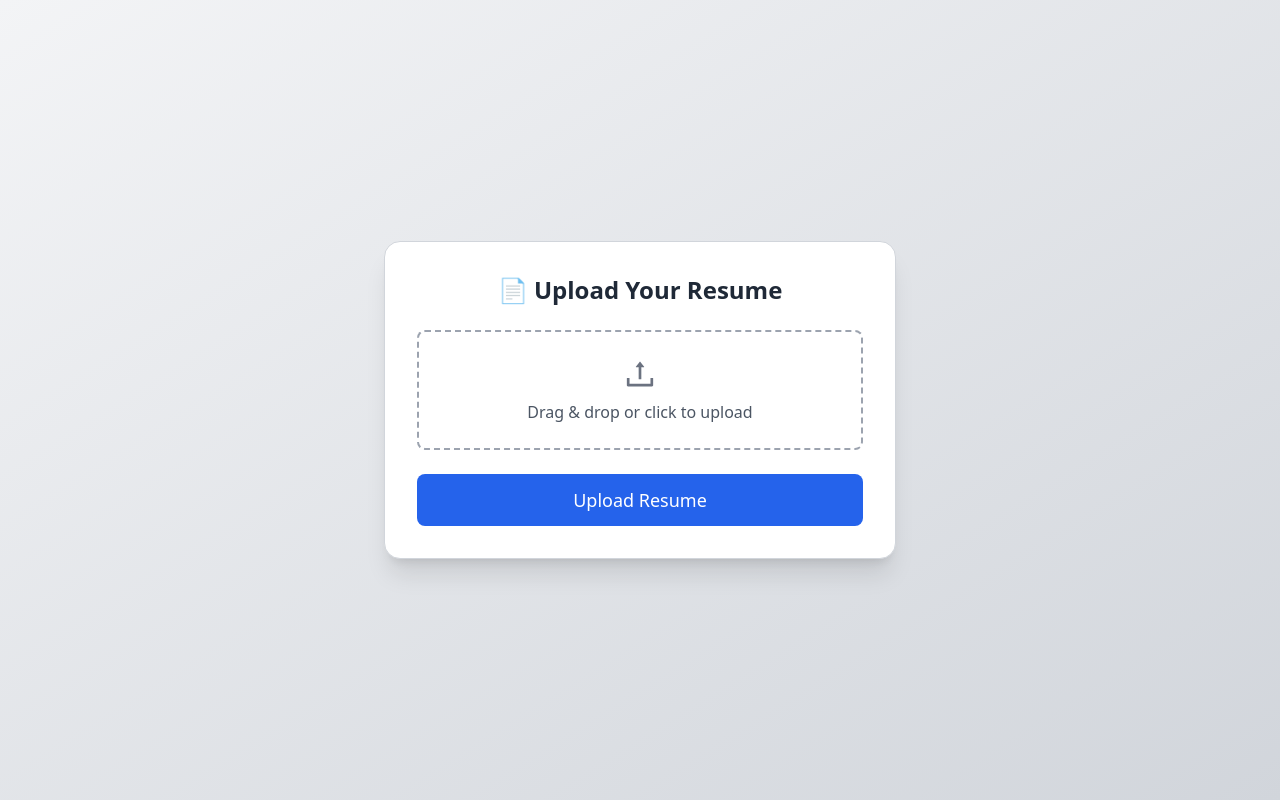
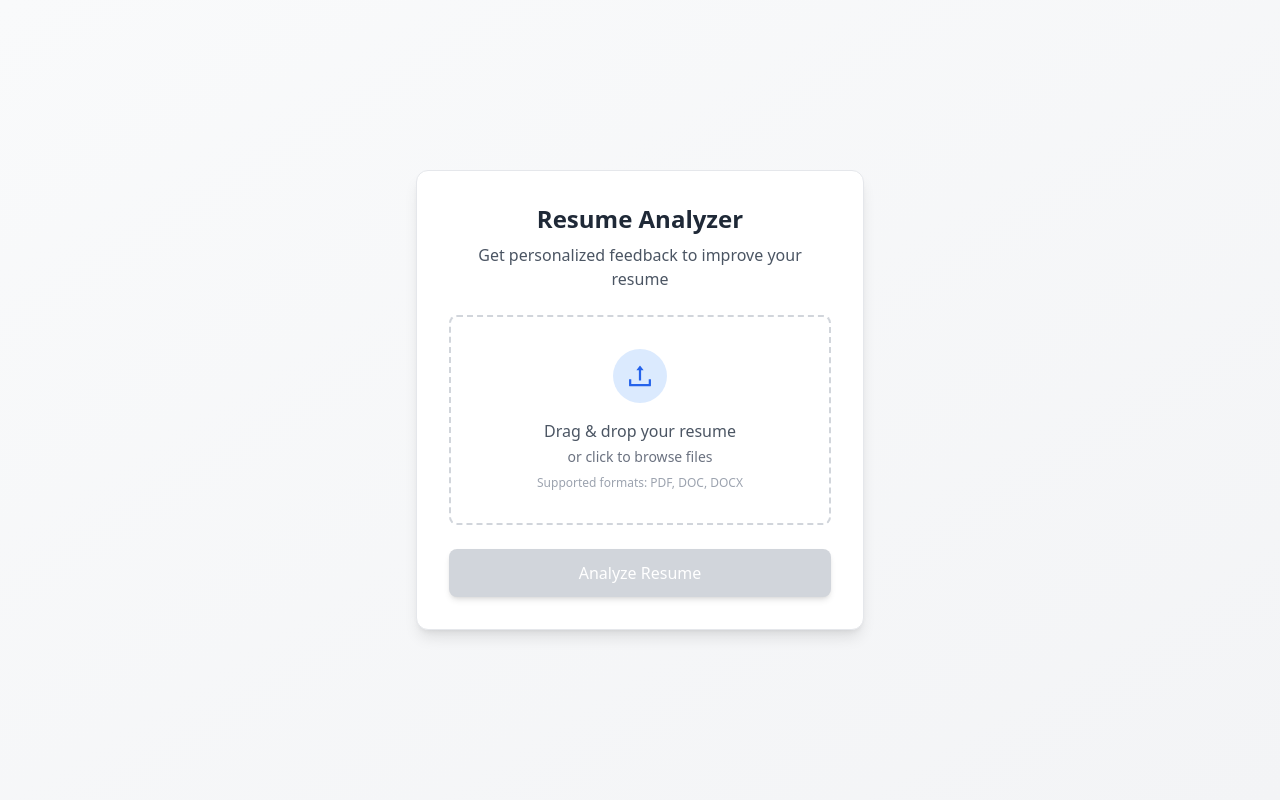
Before and after one commit to deepesh1793/Aceprep, a Next.js app: page /resumeupload in a window 1280 px wide. Built offline with nearby package versions, Linux system fonts and the light colour scheme.

Commit message:
all functionalities done

```diff
--- a/pages/demo.tsx
+++ b/pages/demo.tsx
@@ -99,7 +99,7 @@ export default function DemoPage() {
   const generateQuestionsWithGemini = async (topic: string) => {
     try {
       const model = genAI.getGenerativeModel({ model: "gemini-1.5-flash" });
-      const prompt = `Generate 3 short and concise random interview questions related to the topic: ${topic}. Ensure they are easy to medium difficulty and relevant for job interviews.`;
+      const prompt = `Generate 5 short and concise random interview questions related to the topic: ${topic}. Ensure they are easy to medium difficulty and relevant for job interviews.`;
       const response = await model.generateContent(prompt);
       const result = await response.response;
       const generatedQuestions = result.text().trim().split("\n"); // Split questions by newline
--- a/pages/resumeupload.tsx
+++ b/pages/resumeupload.tsx
@@ -1,5 +1,6 @@
 import { useState } from "react";
-import { AiOutlineUpload, AiOutlineCheckCircle, AiOutlineLoading3Quarters } from "react-icons/ai";
+import { AiOutlineUpload, AiOutlineCheckCircle, AiOutlineLoading3Quarters, AiOutlineDownload } from "react-icons/ai";
+import { FiX } from "react-icons/fi";
 
 const ResumeUpload = () => {
   const [file, setFile] = useState<File | null>(null);
@@ -30,18 +31,48 @@ const ResumeUpload = () => {
     });
 
     const result = await response.json();
-    setFeedback(result.feedback.split("\n")); // Assuming feedback is newline-separated
+    setFeedback(result.feedback.split("\n"));
     setLoading(false);
     setUploaded(true);
   };
 
+  const handleRemoveFile = () => {
+    setFile(null);
+  };
+
+  const downloadResults = () => {
+    // Create a text blob with the feedback
+    const reportHeader = `Resume Analysis Report\nDate: ${new Date().toLocaleDateString()}\n\n`;
+    const fileInfo = `Original File: ${file?.name}\nFile Size: ${(file?.size && (file.size / 1024 / 1024).toFixed(2)) || '0'} MB\n\n`;
+    const feedbackText = feedback.join("\n\n");
+    const nextSteps = "\n\nNext Steps:\nImplement these suggestions to strengthen your resume and increase your chances of landing interviews.";
+
+    const fullReport = reportHeader + fileInfo + "Key Findings:\n" + feedbackText + nextSteps;
+
+    const blob = new Blob([fullReport], { type: "text/plain" });
+    const url = URL.createObjectURL(blob);
+    const a = document.createElement("a");
+    a.href = url;
+    a.download = "resume_feedback_report.txt";
+    document.body.appendChild(a);
+    a.click();
+    document.body.removeChild(a);
+    URL.revokeObjectURL(url);
+  };
+
   return (
-    <div className="min-h-screen flex justify-center items-center bg-gradient-to-br from-gray-100 to-gray-300 dark:from-gray-900 dark:to-gray-800">
-      <div className="flex flex-col items-center gap-6 p-8 bg-white dark:bg-gray-800 shadow-xl rounded-2xl border border-gray-300 dark:border-gray-700 transition-all duration-300 hover:shadow-2xl w-full max-w-lg">
-
+    <div className="min-h-screen flex justify-center items-center bg-gradient-to-br from-gray-50 to-gray-100 dark:from-gray-900 dark:to-gray-800 p-4">
+      <div className="flex flex-col items-center gap-6 p-8 bg-white dark:bg-gray-800 shadow-lg rounded-xl border border-gray-200 dark:border-gray-700 w-full max-w-md">
         {!uploaded ? (
           <>
-            <h2 className="text-2xl font-bold text-gray-800 dark:text-white">📄 Upload Your Resume</h2>
+            <div className="text-center">
+              <h2 className="text-2xl font-bold text-gray-800 dark:text-white mb-2">
+                Resume Analyzer
+              </h2>
+              <p className="text-gray-600 dark:text-gray-300">
+                Get personalized feedback to improve your resume
+              </p>
+            </div>
 
             {/* Drag-and-Drop File Upload */}
             <label
@@ -55,65 +86,146 @@ const ResumeUpload = () => {
                 setFile(e.dataTransfer.files[0]);
                 setDragging(false);
               }}
-              className={`w-full p-6 border-2 ${
-                dragging ? "border-blue-500 bg-blue-100" : "border-dashed border-gray-400"
-              } rounded-lg flex flex-col items-center cursor-pointer transition-all duration-200`}
+              className={`w-full p-8 border-2 ${
+                dragging
+                  ? "border-blue-500 bg-blue-50 dark:bg-blue-900/20"
+                  : "border-dashed border-gray-300 dark:border-gray-600"
+              } rounded-lg flex flex-col items-center justify-center cursor-pointer transition-all duration-200`}
             >
-              <AiOutlineUpload className="text-4xl text-gray-500" />
-              <p className="text-gray-600 dark:text-gray-300 mt-2">Drag & drop or click to upload</p>
-              <input type="file" accept=".pdf,.doc,.docx" onChange={handleFileChange} className="hidden" />
-              {file && <p className="mt-2 font-medium text-blue-600">{file.name}</p>}
+              <div className="p-3 bg-blue-100 dark:bg-blue-900/30 rounded-full mb-4">
+                <AiOutlineUpload className="text-3xl text-blue-600 dark:text-blue-400" />
+              </div>
+              <p className="text-gray-600 dark:text-gray-300 font-medium mb-1">
+                Drag & drop your resume
+              </p>
+              <p className="text-sm text-gray-500 dark:text-gray-400">
+                or click to browse files
+              </p>
+              <p className="text-xs text-gray-400 dark:text-gray-500 mt-2">
+                Supported formats: PDF, DOC, DOCX
+              </p>
+              <input
+                type="file"
+                accept=".pdf,.doc,.docx"
+                onChange={handleFileChange}
+                className="hidden"
+              />
             </label>
 
-            {/* Upload Button with Loading Effect */}
+            {/* File Preview */}
+            {file && (
+              <div className="w-full flex items-center justify-between bg-gray-50 dark:bg-gray-700 rounded-lg p-3 border border-gray-200 dark:border-gray-600">
+                <div className="flex items-center gap-3">
+                  <div className="p-2 bg-gray-200 dark:bg-gray-600 rounded">
+                    <AiOutlineUpload className="text-gray-600 dark:text-gray-300" />
+                  </div>
+                  <div>
+                    <p className="font-medium text-gray-800 dark:text-gray-100 truncate max-w-[180px]">
+                      {file.name}
+                    </p>
+                    <p className="text-xs text-gray-500 dark:text-gray-400">
+                      {(file.size / 1024 / 1024).toFixed(2)} MB
+                    </p>
+                  </div>
+                </div>
+                <button
+                  onClick={handleRemoveFile}
+                  className="p-1 text-gray-400 hover:text-gray-600 dark:hover:text-gray-200"
+                >
+                  <FiX className="text-lg" />
+                </button>
+              </div>
+            )}
+
+            {/* Upload Button */}
             <button
               onClick={handleUpload}
-              className={`px-6 py-3 rounded-lg transition-all duration-300 w-full flex items-center justify-center gap-2 ${
+              disabled={!file || loading}
+              className={`w-full py-3 px-6 rounded-lg transition-all duration-300 flex items-center justify-center gap-2 ${
                 loading
-                  ? "bg-yellow-500 hover:bg-yellow-600"
-                  : "bg-blue-600 hover:bg-blue-700"
-              } text-white text-lg font-medium`}
-              disabled={loading}
+                  ? "bg-blue-500 hover:bg-blue-600"
+                  : file
+                  ? "bg-blue-600 hover:bg-blue-700"
+                  : "bg-gray-300 dark:bg-gray-700 cursor-not-allowed"
+              } text-white font-medium shadow-md hover:shadow-lg`}
             >
               {loading ? (
                 <>
                   <AiOutlineLoading3Quarters className="animate-spin text-xl" />
-                  Uploading...
+                  Analyzing...
                 </>
               ) : (
-                "Upload Resume"
+                "Analyze Resume"
               )}
             </button>
           </>
         ) : (
-          <div className="animate-fadeIn w-full text-center">
-            <h2 className="text-2xl font-bold text-gray-800 dark:text-white flex items-center justify-center gap-2">
-              <AiOutlineCheckCircle className="text-green-600 text-3xl" />
-              Resume Analysis
+          <div className="w-full animate-fadeIn">
+            <div className="text-center mb-6">
+              <div className="mx-auto flex items-center justify-center h-12 w-12 rounded-full bg-green-100 dark:bg-green-900/30 mb-3">
+                <AiOutlineCheckCircle className="text-green-600 dark:text-green-400 text-2xl" />
+              </div>
+              <h2 className="text-2xl font-bold text-gray-800 dark:text-white mb-1">
+                Resume Analysis Report
               </h2>
+              <p className="text-gray-600 dark:text-gray-300">
+                {new Date().toLocaleDateString()}
+              </p>
+            </div>
 
-            <div className="mt-6 space-y-4 w-full">
+            <div className="mb-6 p-4 bg-gray-50 dark:bg-gray-700 rounded-lg">
+              <h3 className="font-semibold text-gray-800 dark:text-white mb-2">
+                Original File: {file?.name}
+              </h3>
+              <p className="text-sm text-gray-600 dark:text-gray-300">
+                {(file?.size && (file.size / 1024 / 1024).toFixed(2)) || '0'} MB
+              </p>
+            </div>
+
+            <div className="space-y-2 mb-6">
+              <h3 className="text-lg font-semibold text-gray-800 dark:text-white border-b pb-2">
+                Key Findings
+              </h3>
               {feedback.map((point, index) => (
                 <div
                   key={index}
-                  className="flex items-start gap-3 p-4 bg-gray-100 dark:bg-gray-700 text-gray-800 dark:text-white rounded-lg shadow-md transition-all duration-300 hover:bg-gray-200 dark:hover:bg-gray-600"
+                  className={`flex items-start gap-2 p-4 ${
+                    point.startsWith("✅")
+                      ? "bg-green-50 dark:bg-green-900/10 border-green-200 dark:border-green-800"
+                      : "bg-yellow-50 dark:bg-yellow-900/10 border-yellow-200 dark:border-green-800"
+                  } text-gray-800 dark:text-gray-100 rounded-lg border transition-all duration-200`}
                 >
-                  <AiOutlineCheckCircle className="text-green-600 text-xl" />
-                  <p className="text-sm leading-relaxed">{point}</p>
+                  {point.startsWith("✅") ? (
+                    <AiOutlineCheckCircle className="text-green-500 text-lg mt-0.5 flex-shrink-0" />
+                  ) : (
+                    <></>
+                  )}
+                  <p className="text-sm leading-relaxed">
+                    {point.replace(/^[✅⚠️]\s*/, '')}
+                  </p>
                 </div>
               ))}
             </div>
 
+            <div className="flex gap-3 mt-6">
               <button
                 onClick={() => {
                   setUploaded(false);
                   setFile(null);
                   setFeedback([]);
                 }}
-              className="mt-6 px-5 py-3 text-white bg-gray-600 hover:bg-gray-700 rounded-lg transition-all"
+                className="flex-1 py-2.5 px-4 border border-gray-300 dark:border-gray-600 text-gray-700 dark:text-gray-200 rounded-lg hover:bg-gray-100 dark:hover:bg-gray-700 transition-colors"
               >
-              Upload Another Resume
+                Analyze Another
               </button>
+              <button
+                onClick={downloadResults}
+                className="flex-1 py-2.5 px-4 bg-blue-600 hover:bg-blue-700 text-white rounded-lg transition-colors flex items-center justify-center gap-2"
+              >
+                <AiOutlineDownload />
+                Download Report
+              </button>
+            </div>
           </div>
         )}
       </div>
```
Also changed, not shown: app/page.tsx (+35 -3 lines). Lines whose indentation alone changed are shown as unchanged.
